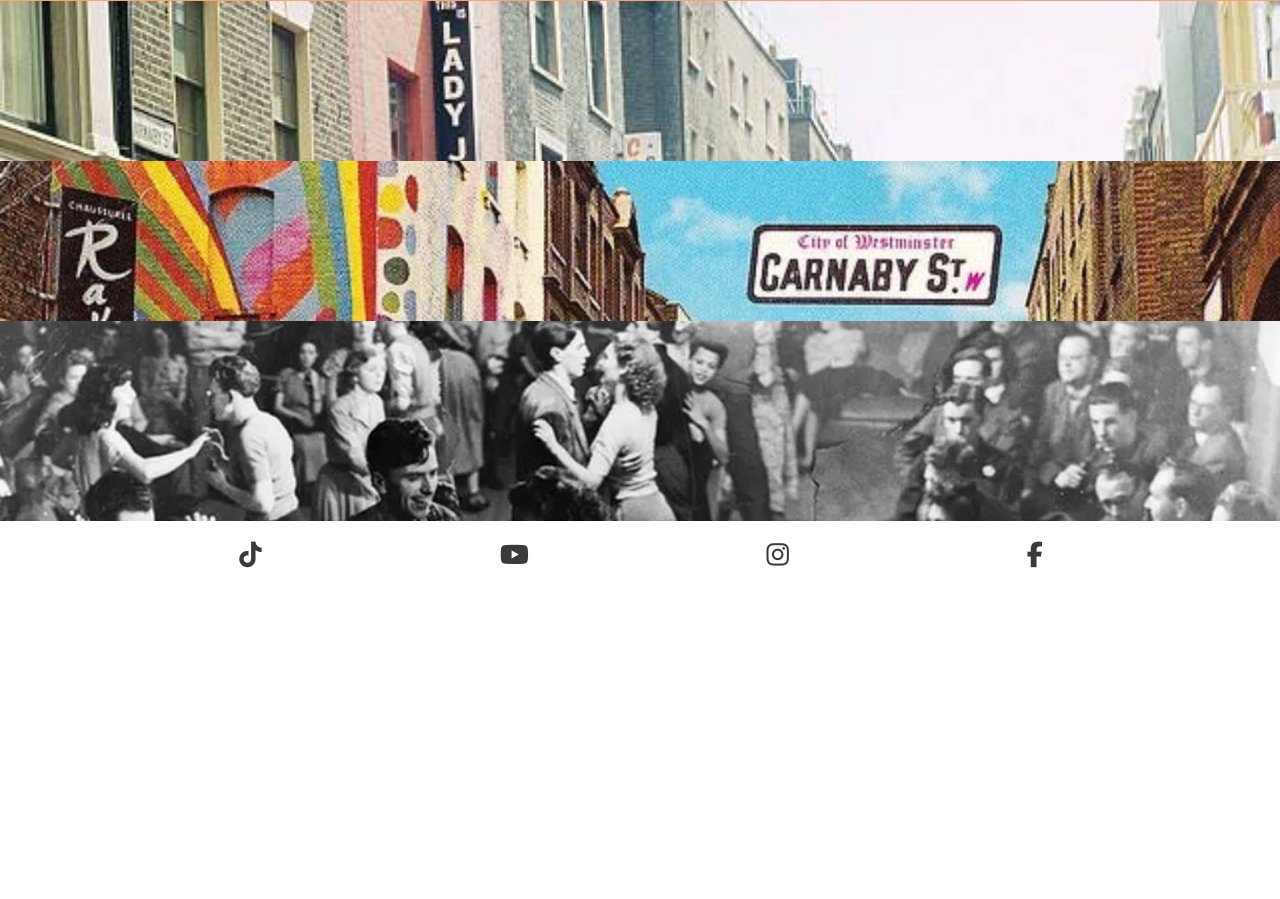
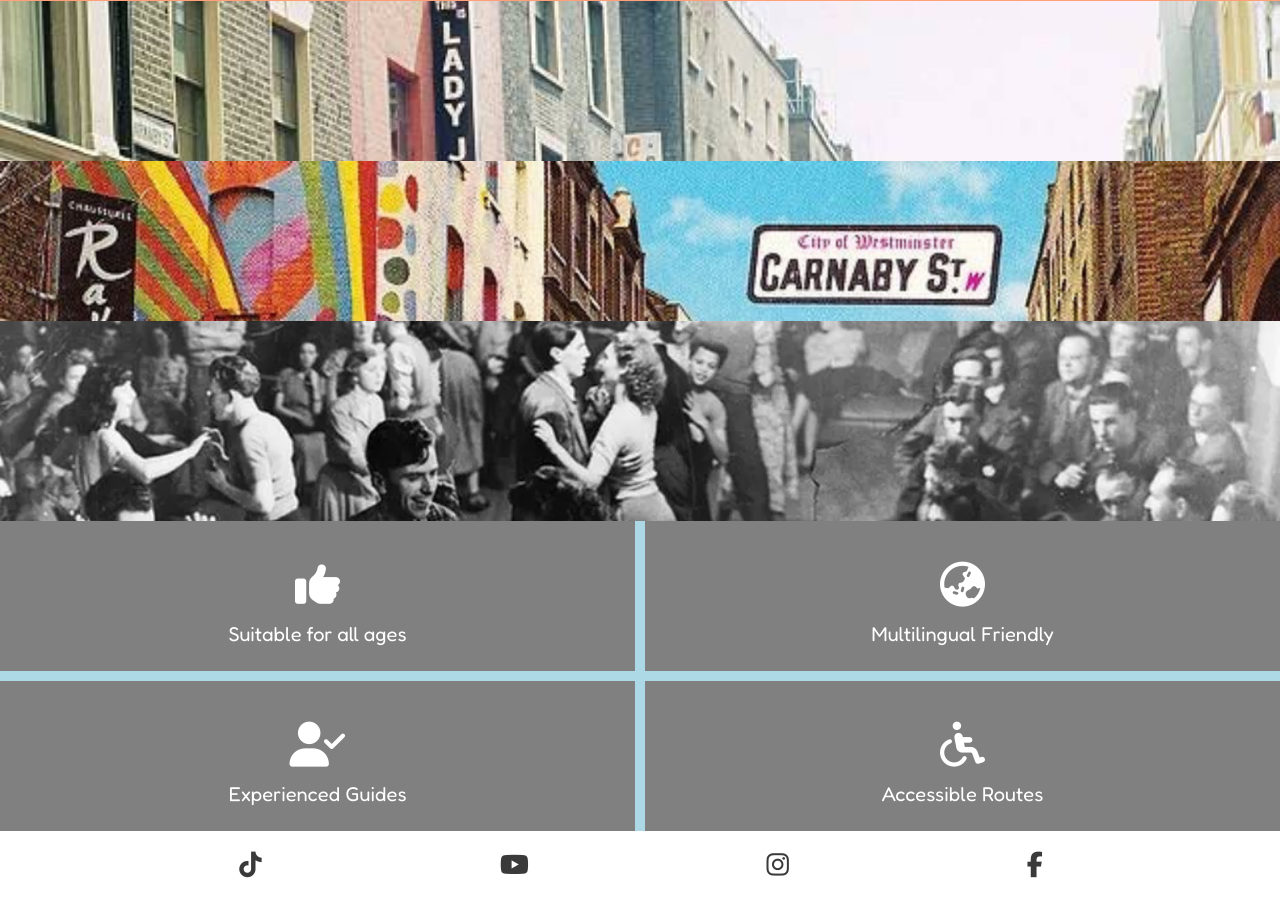
Before and after one commit to AlexBishopCode/60-MINUTE-SOHO, a plain HTML site: page index.html in a window 1280 px wide. Shown: the part 357-1256 px from the top of the page. Before the commit the page ends 946 px from the top, so only its background shows below. Drawn offline with Linux system fonts and the light colour scheme.

Commit message:
Add .container divider and styles

```diff
--- a/assets/css/style.css
+++ b/assets/css/style.css
@@ -48,6 +48,16 @@ h1 {
     letter-spacing: 3px;
     color: #252525;
     font-size: 30px;
+}
+
+.container h2 {
+    font-size: 45px;
+    font-weight: 300;
+    margin: 10px;
+}
+
+p {
+    font-size: 20px;
 }
 
 #menu {
@@ -124,6 +134,50 @@ img {
     min-height: 100%;
 }
 
+.container {
+    display: grid;
+    grid-template-columns: repeat(2, 1fr);
+    grid-gap: 10px;
+}
+
+.container > div {
+    height: 150px;
+    background-size: cover;
+    background-color: gray;
+    color: #ffffff;
+
+    display: flex;
+    flex-direction: column;
+    align-items: center;
+    justify-content: center;
+    text-align: center;
+
+    transition: all 0.5s ease-in;
+}
+
+.container > div:hover {
+    opacity: 0.7;
+    transform: sclae(0.98);
+}
+
+
+/*
+.bg1 {
+    background: url('../images/soho-fashion-image.png');
+}
+
+.bg2 {
+    background: url('../images/soho-jazz-tour.png');
+}
+
+.bg3 {
+    background: url('../images/soho-sixties-image.png');
+}
+
+.bg4 {
+    background: url('../images/soho-fashion-image.png');
+}
+*/
 /* Footer */
 #social-networks {
     text-align: center;
--- a/index.html
+++ b/index.html
@@ -50,6 +50,25 @@
         <div class="soho-jazz-div">
             <img src="assets/images/soho-jazz-tour.png" alt="" srcset="">
         </div>
+        <div class="container">
+            <div class="bg1">
+                <h2><i class="fa-solid fa-thumbs-up"></i></h2>
+                <p>Suitable for all ages</p>
+            </div>
+            <div class="bg2">
+                <h2><i class="fa-solid fa-earth-asia"></i></h2>
+                <p>Multilingual Friendly</p>
+            </div>
+            <div class="bg3">
+                <h2><i class="fa-solid fa-user-check"></i></i></h2>
+                <p> Experienced Guides </p>
+            </div>
+            <div class="bg4">
+                <h2><i class="fa-solid fa-wheelchair"></i></h2>
+                <p> Accessible Routes </p>
+            </div>
+        </div>
+
     </main>
     <!-- Footer -->
     <footer>
```
